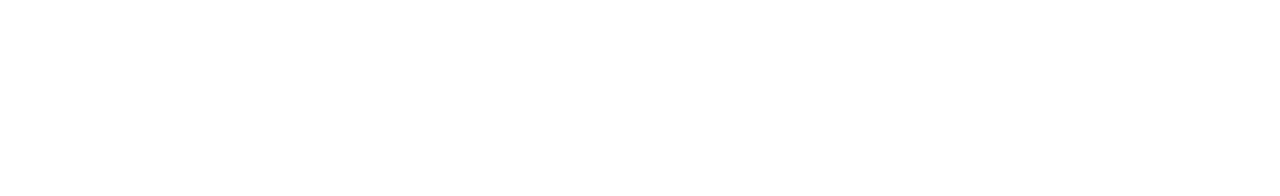
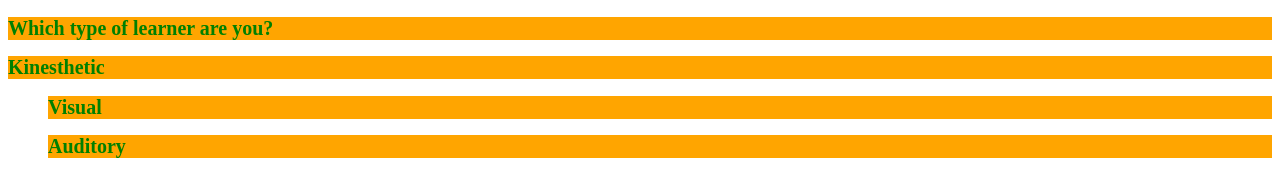
Before and after one commit to Anushka-Gupta/anushka-gupta.github.io, a plain HTML site: page index.html in a window 1280 px wide. Drawn offline with Linux system fonts and the light colour scheme.

Commit message:
made heading
study skills as heading

```diff
--- a/index.html
+++ b/index.html
@@ -1,7 +1,18 @@
 <!DOCTYPE html>
 <html>
     <head>
-        <title>CSS Exercises 1</title>
+        <title>Study Skills</title>
         <link rel="stylesheet" type="text/css" href="exercise1.css">
     </head>
     <body>
+      <h2>Which type of learner are you?</h2>
+
+    <h2><strong>Kinesthetic</strong></h2>
+      <p>
+      <ul>
+    <h2><strong>Visual</strong></h2>
+
+    <h2><strong>Auditory</strong></h2>
+
+  </body>
+</html>
```
